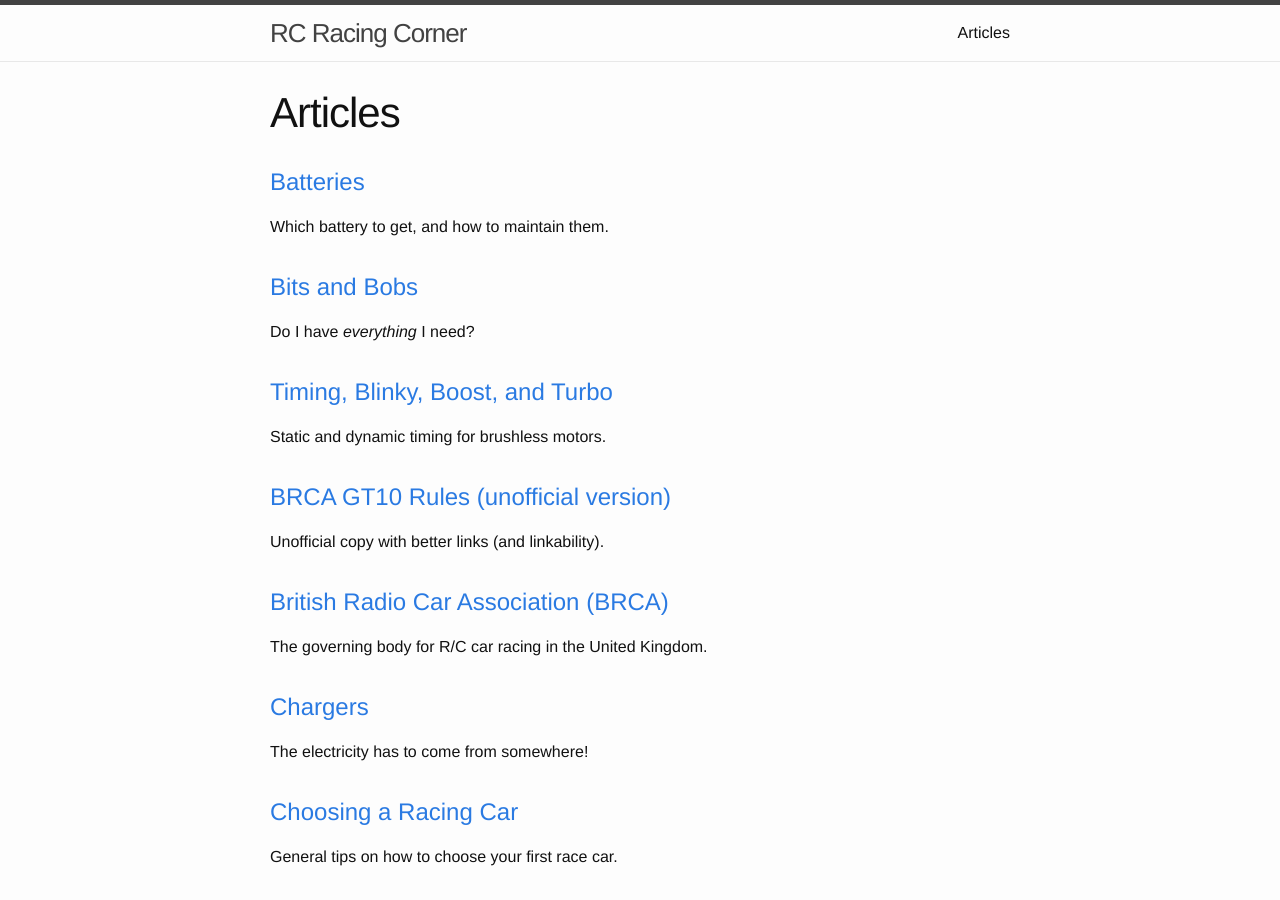
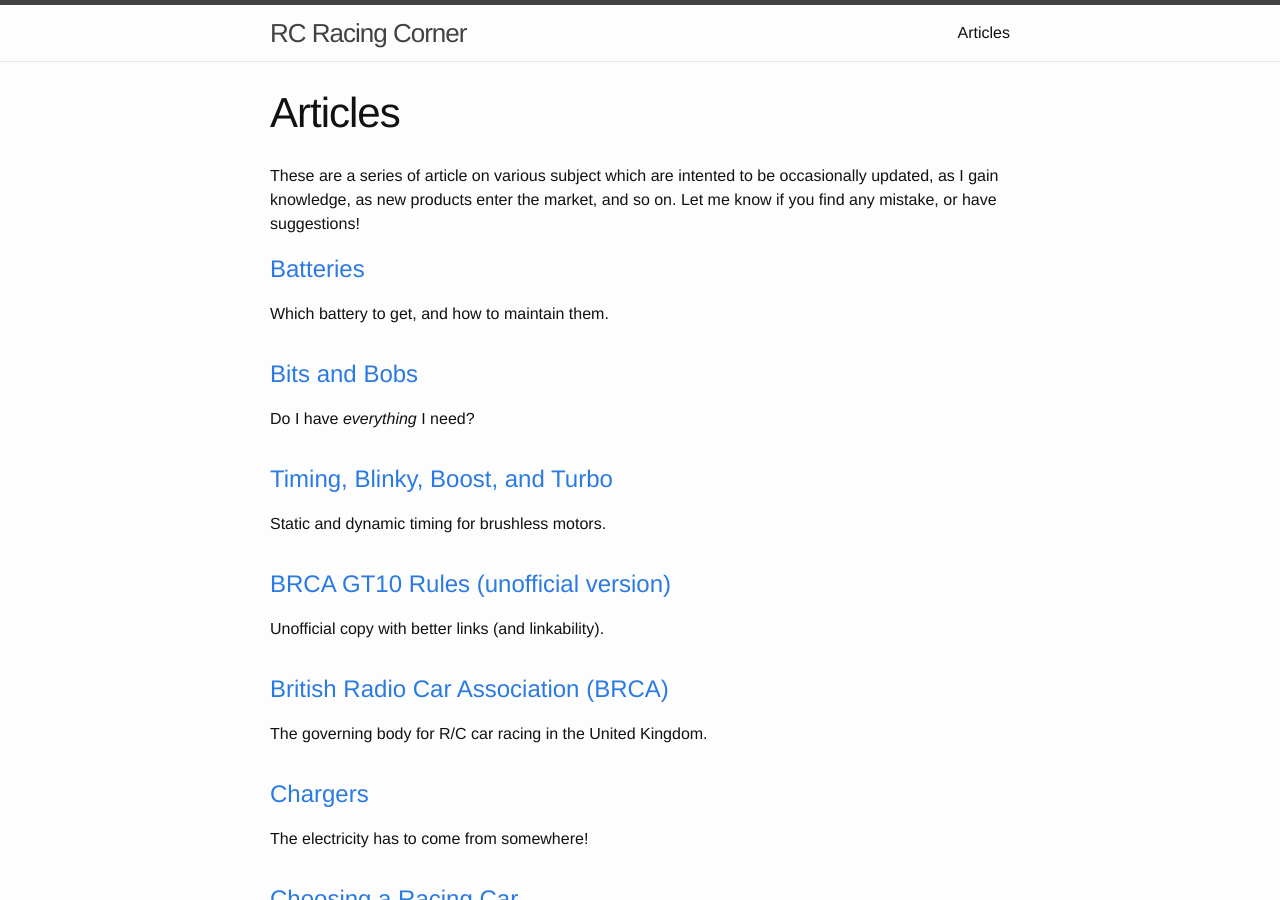
Before and after one commit to peppekerstens/rccars, a Jekyll site: the page built from articles.md, in a window 1280 px wide and 900 px high. Built offline with Jekyll 4.4.1, drawn with Linux system fonts in a browser that asks for light colours.

Commit message:
Add a description to the articles table of content.

```diff
--- a/articles.md
+++ b/articles.md
@@ -3,6 +3,10 @@ layout: page
 title: Articles
 permalink: /articles/
 ---
+
+These are a series of article on various subject which are intented to be
+occasionally updated, as I gain knowledge, as new products enter the market,
+and so on. Let me know if you find any mistake, or have suggestions!
 
   <ul class="post-list">
     {% for article in site.articles %}{% if article.draft != true %}
```
